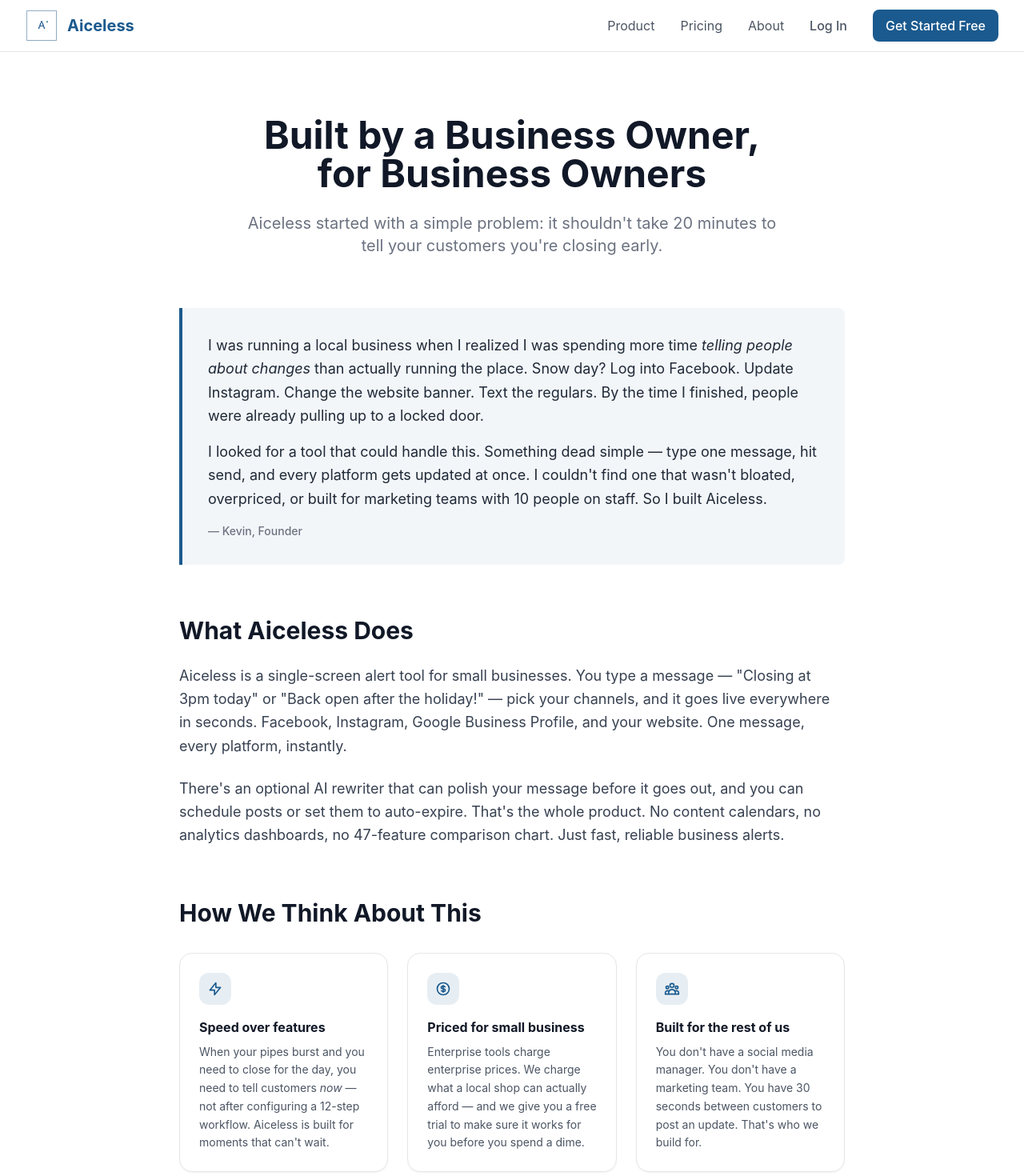
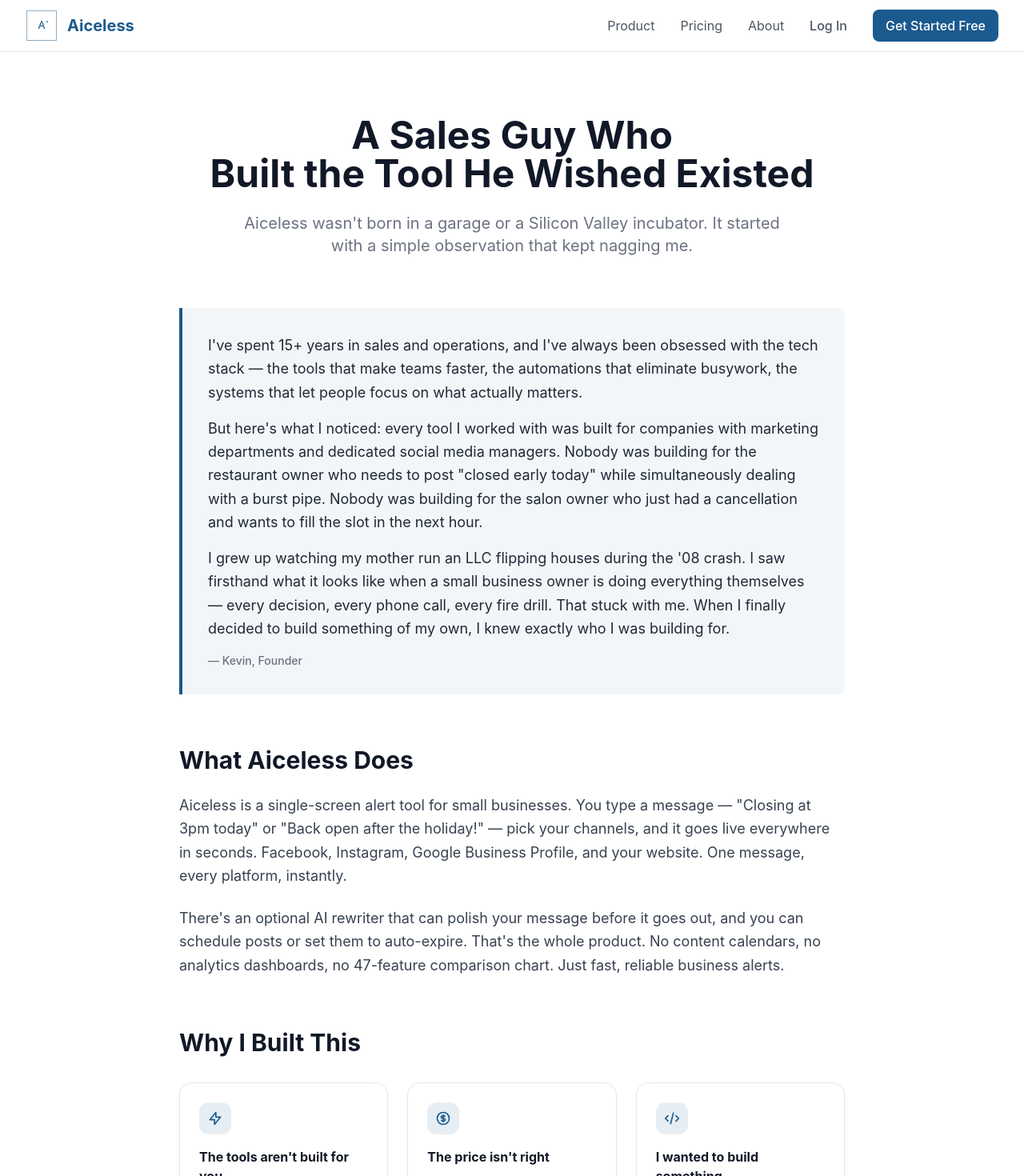
Before and after one commit to kevinaiceless-cpu/aiceless-marketing, a Next.js app: page /about in a window 1280 px wide. Shown: the top 1470 px of the page at 80% size. Built offline with nearby package versions, Linux system fonts and the light colour scheme.

Commit message:
New About & Product Pages

```diff
--- a/app/about/page.tsx
+++ b/app/about/page.tsx
@@ -4,9 +4,9 @@
       <div className="max-w-4xl mx-auto px-4 sm:px-6 lg:px-8">
         {/* Hero */}
         <div className="text-center mb-16">
-          <h1 className="text-5xl font-bold text-gray-900 mb-6">Built by a Business Owner,<br />for Business Owners</h1>
+          <h1 className="text-5xl font-bold text-gray-900 mb-6">A Sales Guy Who<br />Built the Tool He Wished Existed</h1>
           <p className="text-xl text-gray-500 max-w-2xl mx-auto">
-            Aiceless started with a simple problem: it shouldn&apos;t take 20 minutes to tell your customers you&apos;re closing early.
+            Aiceless wasn&apos;t born in a garage or a Silicon Valley incubator. It started with a simple observation that kept nagging me.
           </p>
         </div>
 
@@ -14,12 +14,15 @@
         <div className="mb-16">
           <div className="bg-aiceless-blue bg-opacity-5 border-l-4 border-aiceless-blue p-8 rounded-r-lg">
             <p className="text-lg text-gray-800 leading-relaxed mb-4">
-              I was running a local business when I realized I was spending more time <em>telling people about changes</em> than actually running the place. Snow day? Log into Facebook. Update Instagram. Change the website banner. Text the regulars. By the time I finished, people were already pulling up to a locked door.
+              I&apos;ve spent 15+ years in sales and operations, and I&apos;ve always been obsessed with the tech stack &mdash; the tools that make teams faster, the automations that eliminate busywork, the systems that let people focus on what actually matters.
+            </p>
+            <p className="text-lg text-gray-800 leading-relaxed mb-4">
+              But here&apos;s what I noticed: every tool I worked with was built for companies with marketing departments and dedicated social media managers. Nobody was building for the restaurant owner who needs to post &quot;closed early today&quot; while simultaneously dealing with a burst pipe. Nobody was building for the salon owner who just had a cancellation and wants to fill the slot in the next hour.
             </p>
             <p className="text-lg text-gray-800 leading-relaxed">
-              I looked for a tool that could handle this. Something dead simple — type one message, hit send, and every platform gets updated at once. I couldn&apos;t find one that wasn&apos;t bloated, overpriced, or built for marketing teams with 10 people on staff. So I built Aiceless.
+              I grew up watching my mother run an LLC flipping houses during the &apos;08 crash. I saw firsthand what it looks like when a small business owner is doing everything themselves &mdash; every decision, every phone call, every fire drill. That stuck with me. When I finally decided to build something of my own, I knew exactly who I was building for.
             </p>
-            <p className="text-sm text-gray-500 mt-4 font-medium">— Kevin, Founder</p>
+            <p className="text-sm text-gray-500 mt-4 font-medium">&mdash; Kevin, Founder</p>
           </div>
         </div>
 
@@ -27,16 +30,16 @@
         <div className="mb-16">
           <h2 className="text-3xl font-bold text-gray-900 mb-6">What Aiceless Does</h2>
           <p className="text-gray-700 text-lg leading-relaxed mb-6">
-            Aiceless is a single-screen alert tool for small businesses. You type a message — &quot;Closing at 3pm today&quot; or &quot;Back open after the holiday!&quot; — pick your channels, and it goes live everywhere in seconds. Facebook, Instagram, Google Business Profile, and your website. One message, every platform, instantly.
+            Aiceless is a single-screen alert tool for small businesses. You type a message &mdash; &quot;Closing at 3pm today&quot; or &quot;Back open after the holiday!&quot; &mdash; pick your channels, and it goes live everywhere in seconds. Facebook, Instagram, Google Business Profile, and your website. One message, every platform, instantly.
           </p>
           <p className="text-gray-700 text-lg leading-relaxed">
             There&apos;s an optional AI rewriter that can polish your message before it goes out, and you can schedule posts or set them to auto-expire. That&apos;s the whole product. No content calendars, no analytics dashboards, no 47-feature comparison chart. Just fast, reliable business alerts.
           </p>
         </div>
 
-        {/* What We Believe - Horizontal Cards */}
+        {/* Why This, Why Now */}
         <div className="mb-16">
-          <h2 className="text-3xl font-bold text-gray-900 mb-8">How We Think About This</h2>
+          <h2 className="text-3xl font-bold text-gray-900 mb-8">Why I Built This</h2>
           <div className="grid grid-cols-1 md:grid-cols-3 gap-6">
             <div className="bg-white border border-gray-200 rounded-2xl p-6 shadow-sm">
               <div className="w-10 h-10 bg-aiceless-blue bg-opacity-10 rounded-xl flex items-center justify-center mb-4">
@@ -44,9 +47,9 @@
                   <path strokeLinecap="round" strokeLinejoin="round" strokeWidth={2} d="M13 10V3L4 14h7v7l9-11h-7z" />
                 </svg>
               </div>
-              <h3 className="font-bold text-gray-900 mb-2">Speed over features</h3>
+              <h3 className="font-bold text-gray-900 mb-2">The tools aren&apos;t built for you</h3>
               <p className="text-gray-600 text-sm leading-relaxed">
-                When your pipes burst and you need to close for the day, you need to tell customers <em>now</em> — not after configuring a 12-step workflow. Aiceless is built for moments that can&apos;t wait.
+                Every social media management platform I evaluated was designed for marketing teams with content calendars and monthly planning sessions. Small business owners don&apos;t work that way. They need to communicate <em>right now</em>.
               </p>
             </div>
 
@@ -56,21 +59,21 @@
                   <path strokeLinecap="round" strokeLinejoin="round" strokeWidth={2} d="M12 8c-1.657 0-3 .895-3 2s1.343 2 3 2 3 .895 3 2-1.343 2-3 2m0-8c1.11 0 2.08.402 2.599 1M12 8V7m0 1v8m0 0v1m0-1c-1.11 0-2.08-.402-2.599-1M21 12a9 9 0 11-18 0 9 9 0 0118 0z" />
                 </svg>
               </div>
-              <h3 className="font-bold text-gray-900 mb-2">Priced for small business</h3>
+              <h3 className="font-bold text-gray-900 mb-2">The price isn&apos;t right</h3>
               <p className="text-gray-600 text-sm leading-relaxed">
-                Enterprise tools charge enterprise prices. We charge what a local shop can actually afford — and we give you a free trial to make sure it works for you before you spend a dime.
+                Why should a coffee shop pay $50-100/month for a tool built for agencies? Aiceless starts at $15/month because that&apos;s what makes sense for the businesses I&apos;m building for.
               </p>
             </div>
 
             <div className="bg-white border border-gray-200 rounded-2xl p-6 shadow-sm">
               <div className="w-10 h-10 bg-aiceless-blue bg-opacity-10 rounded-xl flex items-center justify-center mb-4">
                 <svg className="w-5 h-5 text-aiceless-blue" fill="none" stroke="currentColor" viewBox="0 0 24 24">
-                  <path strokeLinecap="round" strokeLinejoin="round" strokeWidth={2} d="M17 20h5v-2a3 3 0 00-5.356-1.857M17 20H7m10 0v-2c0-.656-.126-1.283-.356-1.857M7 20H2v-2a3 3 0 015.356-1.857M7 20v-2c0-.656.126-1.283.356-1.857m0 0a5.002 5.002 0 019.288 0M15 7a3 3 0 11-6 0 3 3 0 016 0zm6 3a2 2 0 11-4 0 2 2 0 014 0zM7 10a2 2 0 11-4 0 2 2 0 014 0z" />
+                  <path strokeLinecap="round" strokeLinejoin="round" strokeWidth={2} d="M10 20l4-16m4 4l4 4-4 4M6 16l-4-4 4-4" />
                 </svg>
               </div>
-              <h3 className="font-bold text-gray-900 mb-2">Built for the rest of us</h3>
+              <h3 className="font-bold text-gray-900 mb-2">I wanted to build something</h3>
               <p className="text-gray-600 text-sm leading-relaxed">
-                You don&apos;t have a social media manager. You don&apos;t have a marketing team. You have 30 seconds between customers to post an update. That&apos;s who we build for.
+                After 15 years helping other companies sell their products, I wanted to build my own. I had zero coding experience when I started Aiceless. Every line of this product exists because I refused to let that stop me.
               </p>
             </div>
           </div>
@@ -90,11 +93,11 @@
             </div>
             <div className="flex items-start gap-3">
               <svg className="w-5 h-5 text-aiceless-blue flex-shrink-0 mt-0.5" fill="none" stroke="currentColor" viewBox="0 0 24 24"><path strokeLinecap="round" strokeLinejoin="round" strokeWidth={2} d="M9 12l2 2 4-4m6 2a9 9 0 11-18 0 9 9 0 0118 0z" /></svg>
-              <p className="text-gray-700"><strong>AI-powered:</strong> Optional AI text enhancement with multiple tones — keeps your message human, just polished</p>
+              <p className="text-gray-700"><strong>AI-powered:</strong> Optional AI text enhancement with multiple tones &mdash; keeps your message human, just polished</p>
             </div>
             <div className="flex items-start gap-3">
               <svg className="w-5 h-5 text-aiceless-blue flex-shrink-0 mt-0.5" fill="none" stroke="currentColor" viewBox="0 0 24 24"><path strokeLinecap="round" strokeLinejoin="round" strokeWidth={2} d="M9 12l2 2 4-4m6 2a9 9 0 11-18 0 9 9 0 0118 0z" /></svg>
-              <p className="text-gray-700"><strong>Free trial:</strong> 7 days, no credit card required. Plans start at $20/month.</p>
+              <p className="text-gray-700"><strong>Free trial:</strong> 7 days, no credit card required. Plans start at $15/month.</p>
             </div>
             <div className="flex items-start gap-3">
               <svg className="w-5 h-5 text-aiceless-blue flex-shrink-0 mt-0.5" fill="none" stroke="currentColor" viewBox="0 0 24 24"><path strokeLinecap="round" strokeLinejoin="round" strokeWidth={2} d="M9 12l2 2 4-4m6 2a9 9 0 11-18 0 9 9 0 0118 0z" /></svg>
@@ -108,7 +111,7 @@
           <div className="bg-white border border-gray-200 rounded-2xl p-8 shadow-sm">
             <h2 className="text-2xl font-bold text-gray-900 mb-3">Questions? Just ask.</h2>
             <p className="text-gray-600 mb-4">
-              I read every email. If something&apos;s not working, if you have a feature idea, or if you just want to say hey — I&apos;m here.
+              I read every email. If something&apos;s not working, if you have a feature idea, or if you just want to say hey &mdash; I&apos;m here.
             </p>
             <p className="text-gray-700">
               <strong>Email:</strong>{' '}
--- a/app/product/page.tsx
+++ b/app/product/page.tsx
@@ -107,7 +107,7 @@
         {/* Channels */}
         <div>
           <label className="text-xs font-semibold text-gray-500 uppercase tracking-wide mb-2 block">Channels</label>
-          <div className="grid grid-cols-4 gap-2">
+          <div className="grid grid-cols-2 gap-2">
             {[
               { key: 'facebook', label: 'Facebook', color: '#1877F2' },
               { key: 'instagram', label: 'Instagram', color: '#E1306C' },
@@ -211,7 +211,7 @@
                 <p className="text-gray-600 leading-relaxed">
                   Tap the platforms you want to post to. Facebook, Instagram, Google Business Profile, your website — any combination.
                 </p>
-                <div className="mt-4 flex gap-2">
+                <div className="mt-4 flex flex-wrap gap-2">
                   {['Facebook', 'Instagram', 'Google', 'Website'].map(p => (
                     <span key={p} className="px-2.5 py-1 bg-[#1B5A8E] text-white rounded-lg text-xs font-semibold shadow-sm">{p}</span>
                   ))}
```
